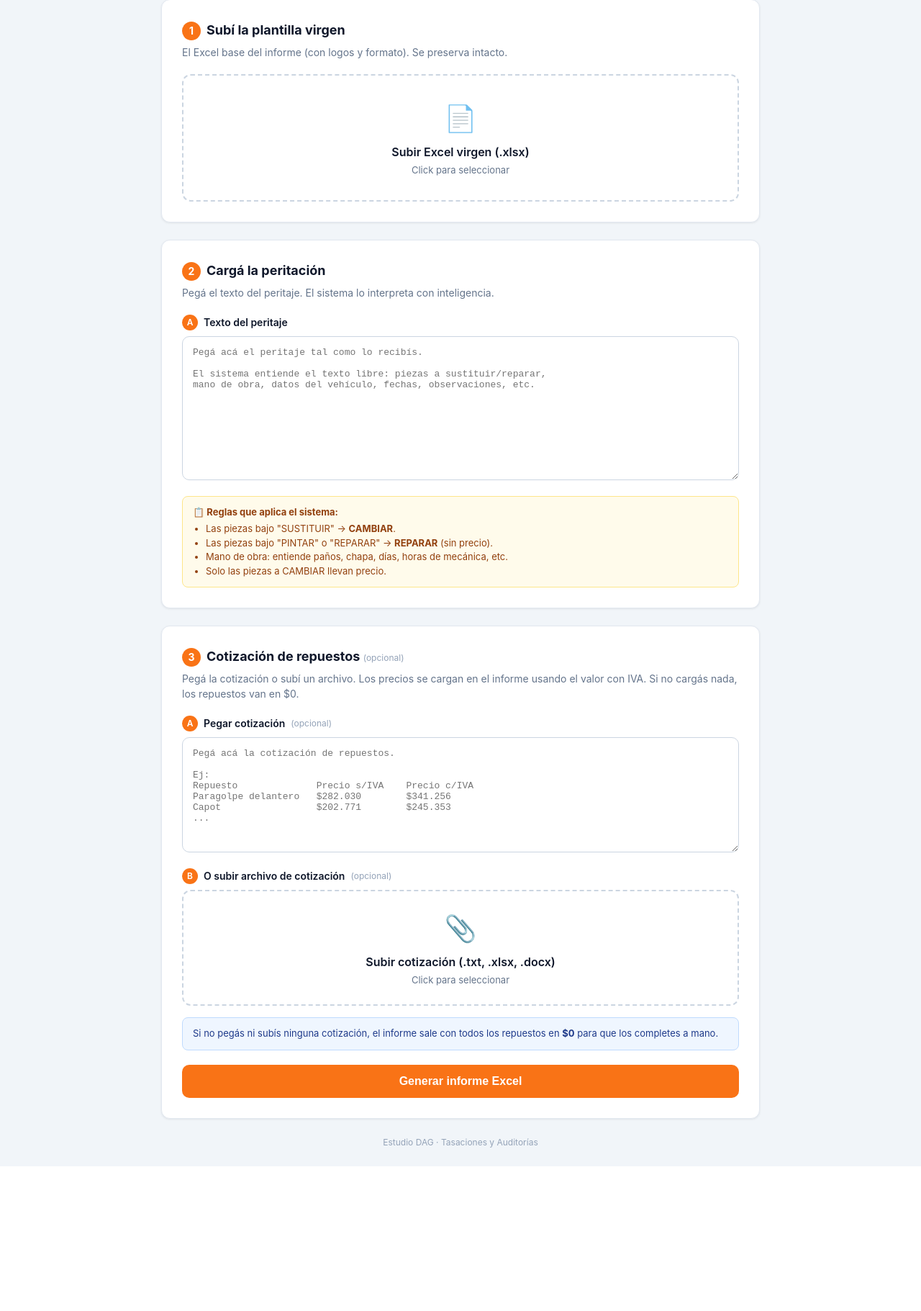
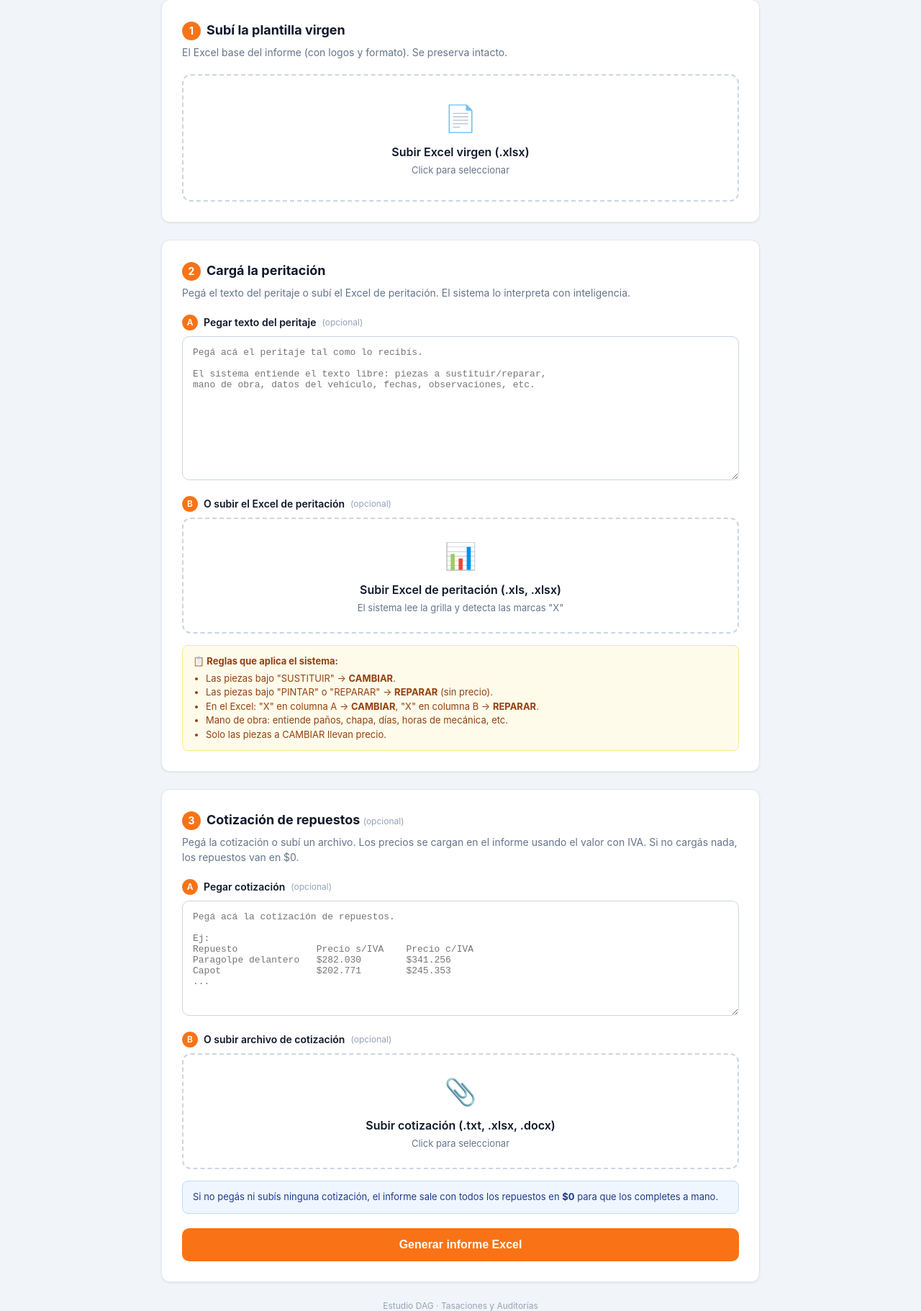
Before and after one commit to estudiodag/Informe-automatizado, a Flask app: page / in a window 1280 px wide. Shown: the part 127-1948 px from the top of the page at 72% size. Before the commit the page ends 1747 px from the top, so only its background shows below. Run offline with Flask 3, Linux system fonts and the light colour scheme.

Commit message:
Revise index.html for report generator enhancements
Updated the HTML structure and styles for the report generator, including new sections for uploading templates and peritaciones, along with improved user feedback messages.

```diff
--- a/templates/index.html
+++ b/templates/index.html
@@ -142,22 +142,35 @@
   <!-- PASO 2: Peritación -->
   <div class="card">
     <h2><span class="step-num">2</span>Cargá la peritación</h2>
-    <p class="desc">Pegá el texto del peritaje. El sistema lo interpreta con inteligencia.</p>
+    <p class="desc">Pegá el texto del peritaje o subí el Excel de peritación. El sistema lo interpreta con inteligencia.</p>
 
     <div class="label">
       <span style="background:#f97316;color:white;width:22px;height:22px;border-radius:50%;display:inline-flex;align-items:center;justify-content:center;font-size:12px;">A</span>
-      Texto del peritaje
+      Pegar texto del peritaje <span class="optional">(opcional)</span>
     </div>
     <textarea id="texto" placeholder="Pegá acá el peritaje tal como lo recibís.
 
 El sistema entiende el texto libre: piezas a sustituir/reparar,
 mano de obra, datos del vehículo, fechas, observaciones, etc."></textarea>
 
+    <div class="label" style="margin-top:16px;">
+      <span style="background:#f97316;color:white;width:22px;height:22px;border-radius:50%;display:inline-flex;align-items:center;justify-content:center;font-size:12px;">B</span>
+      O subir el Excel de peritación <span class="optional">(opcional)</span>
+    </div>
+    <div class="dropzone" id="dz-excel" style="padding:24px;"
+         onclick="document.getElementById('excel_perit').click()">
+      <div class="icon">📊</div>
+      <div class="title" id="excel-title">Subir Excel de peritación (.xls, .xlsx)</div>
+      <div class="hint" id="excel-hint">El sistema lee la grilla y detecta las marcas "X"</div>
+    </div>
+    <input type="file" id="excel_perit" accept=".xlsx,.xls" style="display:none">
+
     <div class="info-box">
       <strong>📋 Reglas que aplica el sistema:</strong>
       <ul>
         <li>Las piezas bajo "SUSTITUIR" → <strong>CAMBIAR</strong>.</li>
         <li>Las piezas bajo "PINTAR" o "REPARAR" → <strong>REPARAR</strong> (sin precio).</li>
+        <li>En el Excel: "X" en columna A → <strong>CAMBIAR</strong>, "X" en columna B → <strong>REPARAR</strong>.</li>
         <li>Mano de obra: entiende paños, chapa, días, horas de mecánica, etc.</li>
         <li>Solo las piezas a CAMBIAR llevan precio.</li>
       </ul>
@@ -215,6 +228,7 @@ Capot                 $202.771        $245.353
 
 <script>
   let plantillaFile = null;
+  let excelPeritFile = null;
   let cotizFile = null;
 
   // ---- Subida de plantilla ----
@@ -225,6 +239,16 @@ Capot                 $202.771        $245.353
     document.getElementById('plantilla-title').textContent = f.name;
     document.getElementById('plantilla-hint').textContent = 'Click para reemplazar';
     document.getElementById('dz-plantilla').classList.add('filled');
+  });
+
+  // ---- Subida del Excel de peritación ----
+  document.getElementById('excel_perit').addEventListener('change', function(e) {
+    const f = e.target.files[0];
+    if (!f) return;
+    excelPeritFile = f;
+    document.getElementById('excel-title').textContent = f.name;
+    document.getElementById('excel-hint').textContent = 'Click para reemplazar';
+    document.getElementById('dz-excel').classList.add('filled');
   });
 
   // ---- Subida de archivo de cotización ----
@@ -258,6 +282,12 @@ Capot                 $202.771        $245.353
     document.getElementById('plantilla-title').textContent = f.name;
     document.getElementById('plantilla-hint').textContent = 'Click para reemplazar';
     document.getElementById('dz-plantilla').classList.add('filled');
+  });
+  setupDrop('dz-excel', function(f) {
+    excelPeritFile = f;
+    document.getElementById('excel-title').textContent = f.name;
+    document.getElementById('excel-hint').textContent = 'Click para reemplazar';
+    document.getElementById('dz-excel').classList.add('filled');
   });
   setupDrop('dz-cotiz', function(f) {
     cotizFile = f;
@@ -293,8 +323,8 @@ Capot                 $202.771        $245.353
       return;
     }
     const texto = document.getElementById('texto').value.trim();
-    if (!texto) {
-      mostrarError('Pegá el texto de la peritación.');
+    if (!texto && !excelPeritFile) {
+      mostrarError('Pegá el texto del peritaje o subí el Excel de peritación.');
       return;
     }
 
@@ -308,6 +338,7 @@ Capot                 $202.771        $245.353
       const formData = new FormData();
       formData.append('plantilla', plantillaFile);
       formData.append('texto', texto);
+      if (excelPeritFile) formData.append('excel_perit', excelPeritFile);
       if (cotizacionTexto) formData.append('cotizacion', cotizacionTexto);
       if (cotizFile) formData.append('cotiz_file', cotizFile);
 
```
